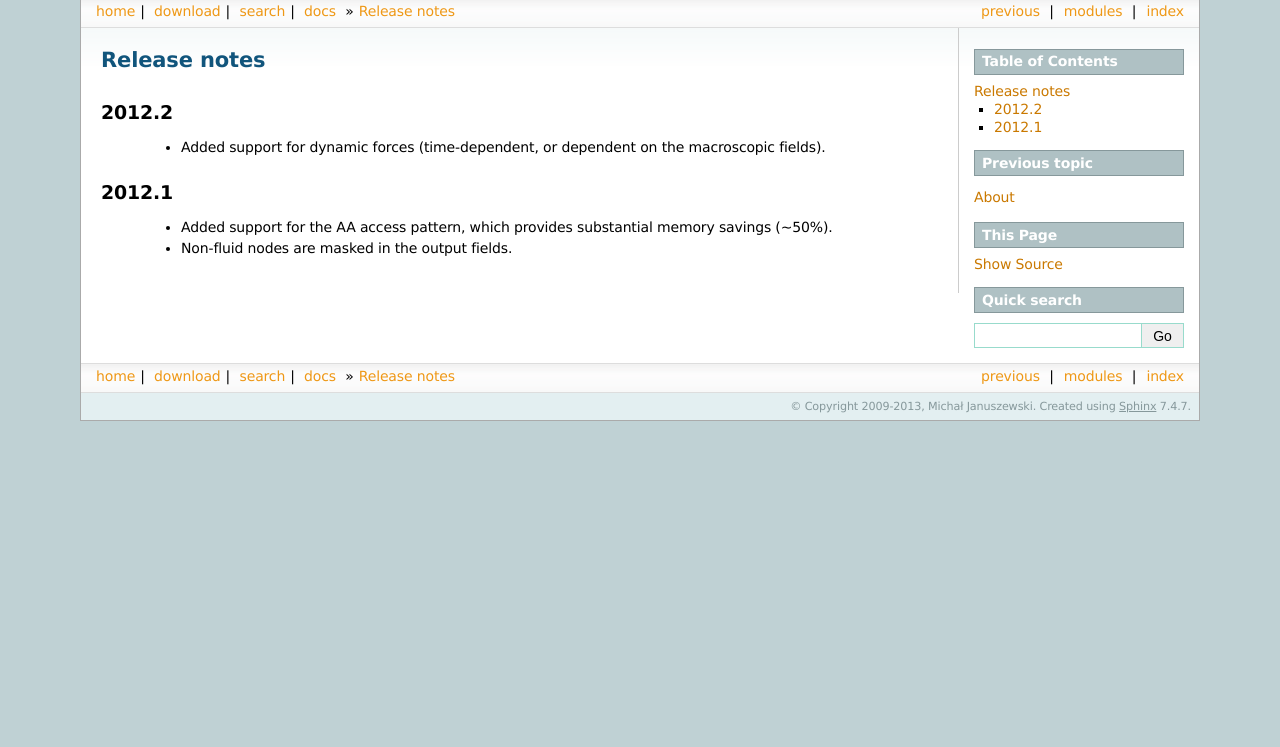
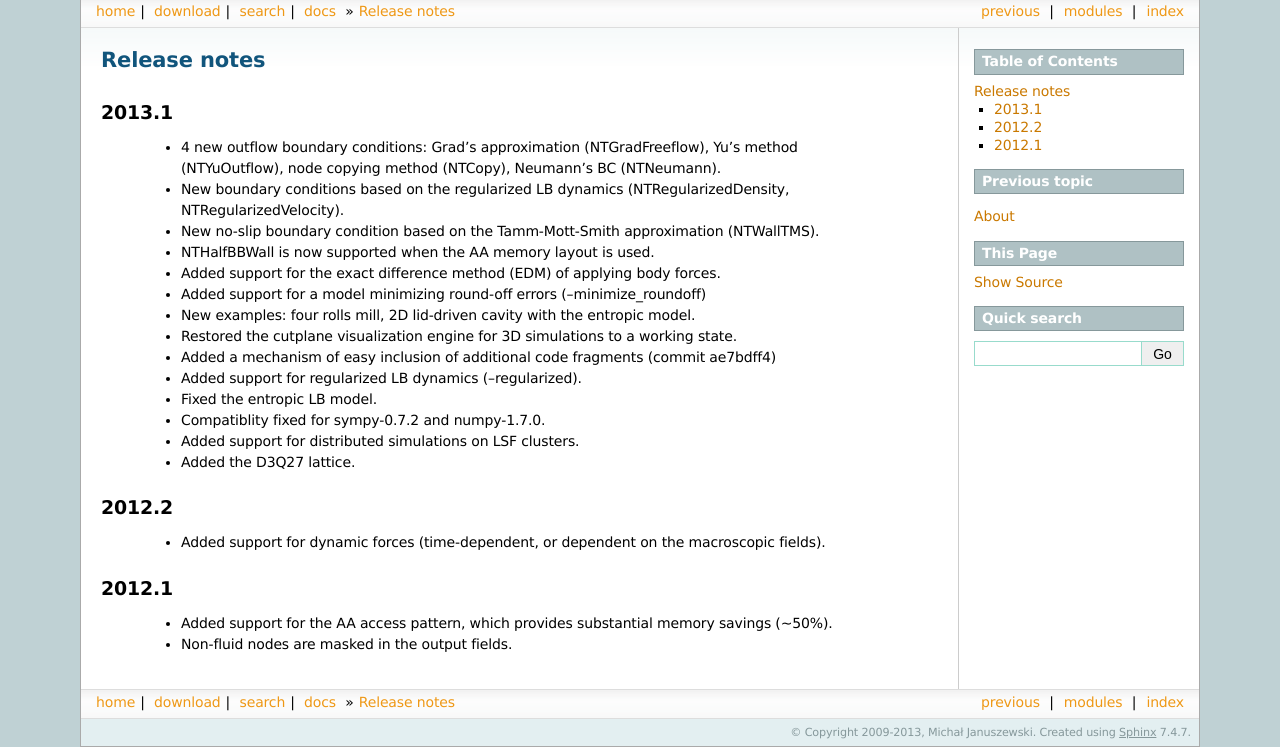
Before and after one commit to sailfish-team/sailfish, a Sphinx documentation site: the page built from doc/release.rst, in a window 1280 px wide. Shown: the part 334-1081 px from the top of the page. Built offline with Sphinx 7.4.7, drawn with Linux system fonts in a browser that asks for light colours; formulas are drawn with MathJax 3; pages that are not in the unit, such as notebooks, are missing from menus; before the commit the page ends 900 px from its top, so only the background shows below that.

Commit message:
Add Sailfish posters and release notes for 2013.1.

```diff
--- a/doc/index.rst
+++ b/doc/index.rst
@@ -66,6 +66,7 @@ Contents
    api
    about
    release
+   media
 
 Indices and tables
 ==================
--- a/doc/release.rst
+++ b/doc/release.rst
@@ -1,5 +1,22 @@
 Release notes
 =============
+
+2013.1
+""""""
+ * 4 new outflow boundary conditions: Grad's approximation (NTGradFreeflow), Yu's method (NTYuOutflow), node copying method (NTCopy), Neumann's BC (NTNeumann).
+ * New boundary conditions based on the regularized LB dynamics (NTRegularizedDensity, NTRegularizedVelocity).
+ * New no-slip boundary condition based on the Tamm-Mott-Smith approximation (NTWallTMS).
+ * NTHalfBBWall is now supported when the AA memory layout is used.
+ * Added support for the exact difference method (EDM) of applying body forces.
+ * Added support for a model minimizing round-off errors (--minimize_roundoff)
+ * New examples: four rolls mill, 2D lid-driven cavity with the entropic model.
+ * Restored the cutplane visualization engine for 3D simulations to a working state.
+ * Added a mechanism of easy inclusion of additional code fragments (commit ae7bdff4)
+ * Added support for regularized LB dynamics (--regularized).
+ * Fixed the entropic LB model.
+ * Compatiblity fixed for sympy-0.7.2 and numpy-1.7.0.
+ * Added support for distributed simulations on LSF clusters.
+ * Added the D3Q27 lattice.
 
 2012.2
 """"""
```
Also changed, not shown: 2 other files.
